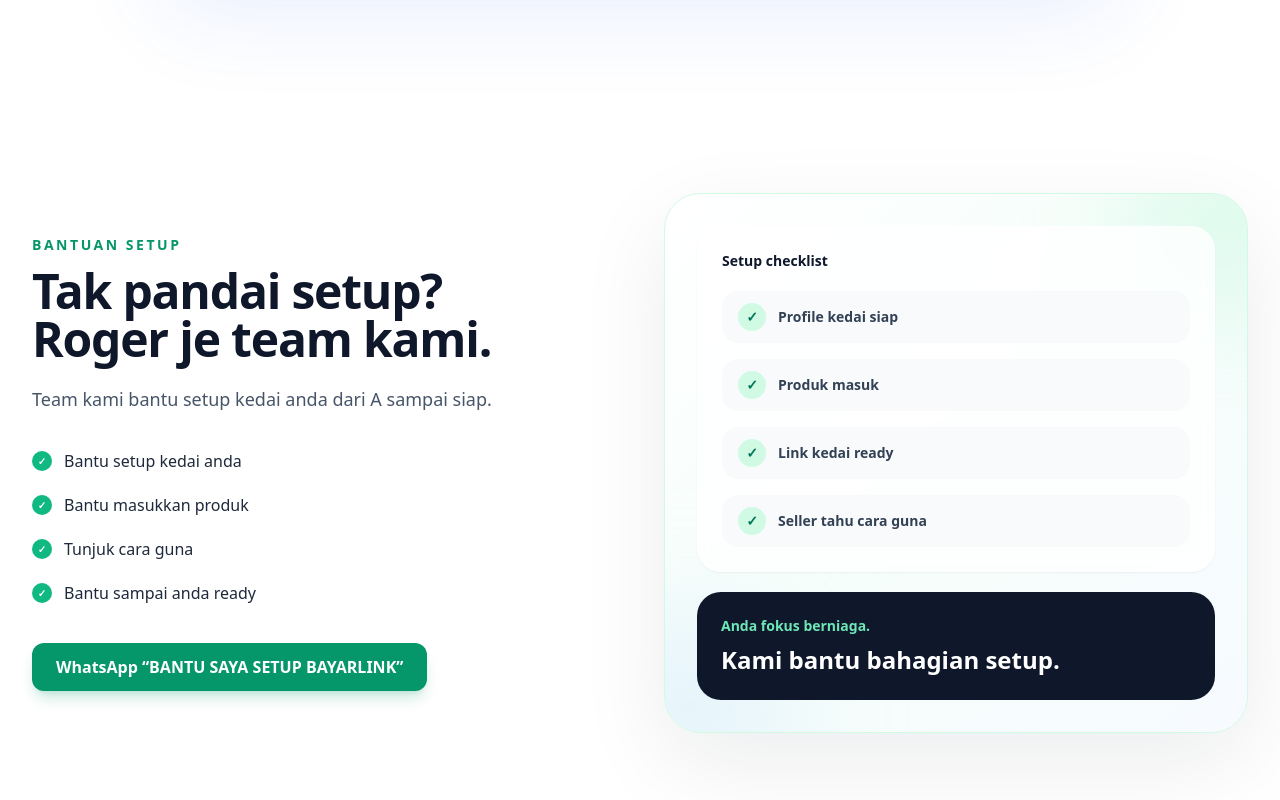
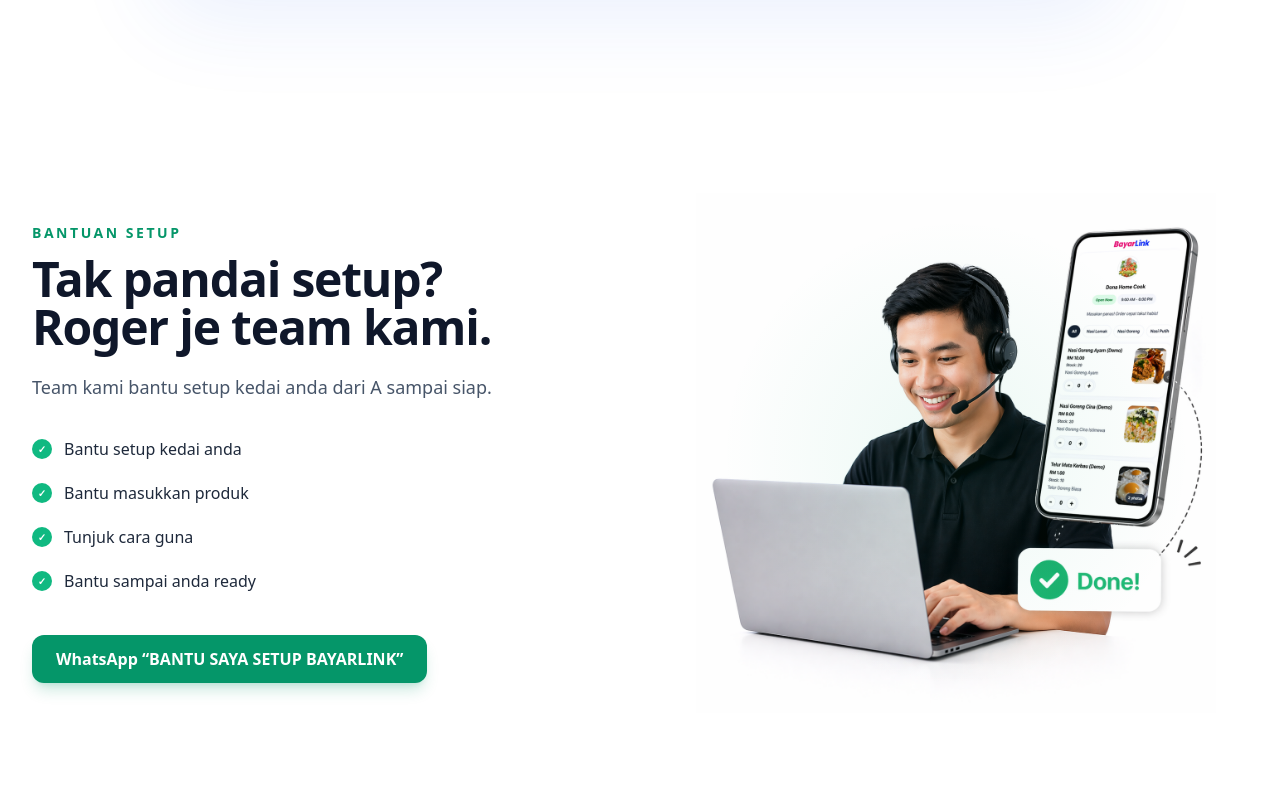
Before and after one commit to maizhakimm/pay-link, a Next.js app: page / in a window 1280 px wide. Shown: the part 5020-5820 px from the top of the page. Built offline with nearby package versions, Linux system fonts and the light colour scheme.

Commit message:
Update page.tsx

```diff
--- a/src/app/page.tsx
+++ b/src/app/page.tsx
@@ -689,7 +689,8 @@ useEffect(() => {
 <section className="bg-white py-24">
   <div className="mx-auto max-w-7xl px-6 md:px-8">
     <div className="grid items-center gap-12 md:grid-cols-2">
-      {/* LEFT */}
+
+      {/* LEFT CONTENT */}
       <div>
         <p className="text-sm font-semibold uppercase tracking-[0.18em] text-emerald-600">
           Bantuan setup
@@ -705,6 +706,7 @@ useEffect(() => {
           Team kami bantu setup kedai anda dari A sampai siap.
         </p>
 
+        {/* LIST */}
         <div className="mt-8 space-y-4">
           {[
             "Bantu setup kedai anda",
@@ -723,57 +725,29 @@ useEffect(() => {
           ))}
         </div>
 
+        {/* CTA */}
         <a
           href="https://wa.me/?text=BANTU%20SAYA%20SETUP%20BAYARLINK"
-          className="mt-9 inline-flex h-12 items-center justify-center rounded-xl bg-emerald-600 px-6 font-semibold text-white shadow-lg shadow-emerald-600/20 transition hover:-translate-y-0.5 hover:bg-emerald-700"
+          className="mt-10 inline-flex h-12 items-center justify-center rounded-xl bg-emerald-600 px-6 font-semibold text-white shadow-lg shadow-emerald-600/20 transition hover:-translate-y-0.5 hover:bg-emerald-700"
         >
           WhatsApp “BANTU SAYA SETUP BAYARLINK”
         </a>
       </div>
 
-      {/* RIGHT PREMIUM CARD */}
-      <div className="relative overflow-hidden rounded-[36px] border border-emerald-100 bg-gradient-to-br from-white via-emerald-50/50 to-blue-50/50 p-8 shadow-[0_30px_90px_rgba(15,23,42,0.08)]">
-        <div className="absolute -right-16 -top-16 h-44 w-44 rounded-full bg-emerald-200/40 blur-3xl" />
-        <div className="absolute -bottom-16 -left-16 h-44 w-44 rounded-full bg-blue-200/40 blur-3xl" />
+      {/* RIGHT IMAGE */}
+      <div className="order-last md:order-none">
+        <div className="relative">
+          <img
+            src="/Bantuan.png"
+            alt="Bantuan setup BayarLink"
+            className="mx-auto w-full max-w-[520px] object-contain transition duration-500 hover:scale-105"
+          />
 
-        <div className="relative">
-          <div className="rounded-3xl border border-white/70 bg-white/80 p-6 shadow-sm backdrop-blur">
-            <p className="text-sm font-bold text-slate-900">
-              Setup checklist
-            </p>
-
-            <div className="mt-5 space-y-4">
-              {[
-                "Profile kedai siap",
-                "Produk masuk",
-                "Link kedai ready",
-                "Seller tahu cara guna",
-              ].map((item) => (
-                <div
-                  key={item}
-                  className="flex items-center gap-3 rounded-2xl bg-slate-50 px-4 py-3"
-                >
-                  <span className="flex h-7 w-7 items-center justify-center rounded-full bg-emerald-100 text-sm font-bold text-emerald-700">
-                    ✓
-                  </span>
-                  <span className="text-sm font-semibold text-slate-700">
-                    {item}
-                  </span>
-                </div>
-              ))}
-            </div>
-          </div>
-
-          <div className="mt-5 rounded-3xl bg-slate-900 p-6 text-white">
-            <p className="text-sm font-semibold text-emerald-300">
-              Anda fokus berniaga.
-            </p>
-            <p className="mt-2 text-2xl font-extrabold">
-              Kami bantu bahagian setup.
-            </p>
-          </div>
+          {/* subtle glow */}
+          <div className="pointer-events-none absolute inset-0 bg-[radial-gradient(circle,rgba(16,185,129,0.08),transparent_60%)]" />
         </div>
       </div>
+
     </div>
   </div>
 </section>
```
